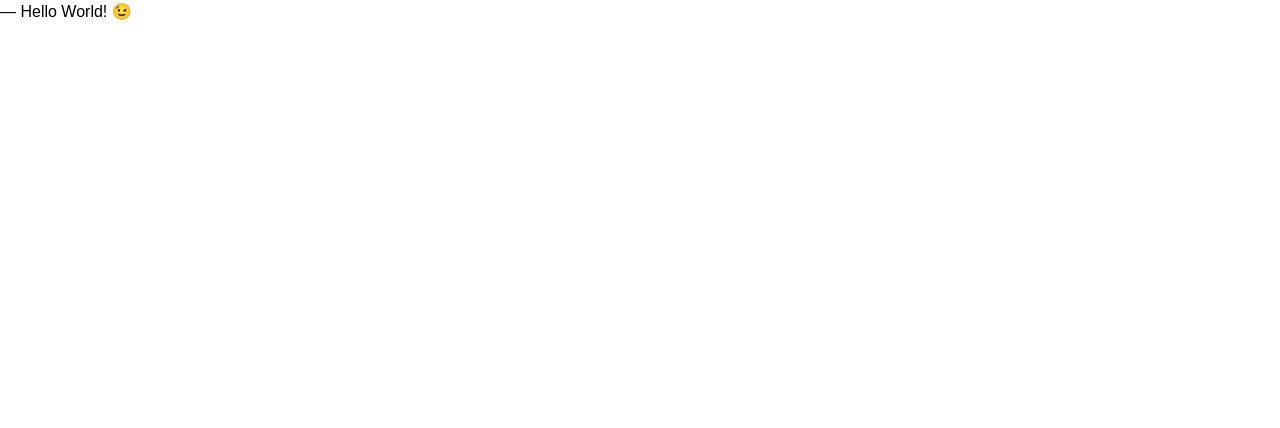
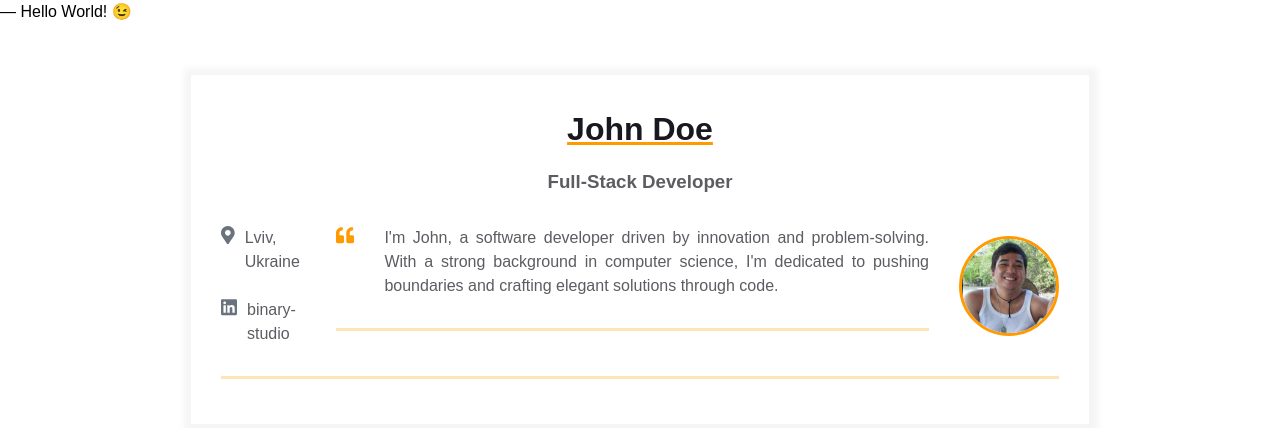
Before and after one commit to mirmirko/homepage, a plain HTML site: page index.html in a window 1280 px wide. Drawn offline with Linux system fonts and the light colour scheme.

Commit message:
Added resume content, contact info and intro

```diff
--- a/index.html
+++ b/index.html
@@ -8,5 +8,81 @@
   </head>
   <body>
     ― Hello World! &#x1F609;
+    <main>
+        <div class="resume">
+          <div class="container">
+            <div class="resume__block">
+              <h1 class="contact-info__header">John Doe</h1>
+              <h3 class="contact-info__sub-header">Full-Stack Developer</h3>
+
+              <div class="contact_info_container fh">
+                <div class="contact-info__block">
+                    <a href="" rel="author" class="contact-info__item">
+                        <div class="contact-info__item-icon-wrapper">
+                          <svg class="contact-info__item-icon" xmlns="http://www.w3.org/2000/svg" viewBox="0 0 384 512">
+                            <path
+                              d="M172.268 501.67C26.97 291.031 0 269.413 0 192 0 85.961 85.961 0
+                              192 0s192 85.961 192 192c0 77.413-26.97 99.031-172.268 309.67-9.535
+                              13.774-29.93 13.773-39.464 0zM192 272c44.183 0 80-35.817
+                              80-80s-35.817-80-80-80-80 35.817-80 80 35.817 80 80 80z"
+                            ></path>
+                          </svg>
+                        </div>
+                        <span>Lviv, Ukraine</span>
+                      </a>
+
+                      <a href="https://ua.linkedin.com/company/binary-studio_241166" rel="author" class="contact-info__item">
+                        <div class="contact-info__item-icon-wrapper">
+                          <svg class="contact-info__item-icon" xmlns="http://www.w3.org/2000/svg" viewBox="0 0 448 512">
+                            <path
+                              d="M416 32H31.9C14.3 32 0 46.5 0 64.3v383.4C0 465.5 14.3 480 31.9
+                              480H416c17.6 0 32-14.5 32-32.3V64.3c0-17.8-14.4-32.3-32-32.3zM135.4
+                              416H69V202.2h66.5V416zm-33.2-243c-21.3 0-38.5-17.3-38.5-38.5S80.9
+                              96 102.2 96c21.2 0 38.5 17.3 38.5 38.5 0 21.3-17.2 38.5-38.5
+                              38.5zm282.1 243h-66.4V312c0-24.8-.5-56.7-34.5-56.7-34.6 0-39.9
+                              27-39.9 54.9V416h-66.4V202.2h63.7v29.2h.9c8.9-16.8 30.6-34.5
+                              62.9-34.5 67.2 0 79.7 44.3 79.7 101.9V416z"
+                            ></path>
+                          </svg>
+                        </div>
+                        <span>binary-studio</span>
+                      </a>
+                </div>
+
+                <div class="container">
+                    <div class="resume__block">
+                      <div class="intro">
+                        <div class="intro__icon-wrapper">
+                          <svg class="intro__icon" xmlns="http://www.w3.org/2000/svg" viewBox="0 0 512 512">
+                            <path
+                              d="M464 256h-80v-64c0-35.3 28.7-64 64-64h8c13.3 0 24-10.7
+                              24-24V56c0-13.3-10.7-24-24-24h-8c-88.4 0-160 71.6-160 160v240c0
+                              26.5 21.5 48 48 48h128c26.5 0 48-21.5
+                              48-48V304c0-26.5-21.5-48-48-48zm-288 0H96v-64c0-35.3 28.7-64
+                              64-64h8c13.3 0 24-10.7 24-24V56c0-13.3-10.7-24-24-24h-8C71.6 32 0
+                              103.6 0 192v240c0 26.5 21.5 48 48 48h128c26.5 0
+                              48-21.5 48-48V304c0-26.5-21.5-48-48-48z"
+                            ></path>
+                          </svg>
+                        </div>
+                        <p class="intro_text">I'm John, a software developer driven by innovation and
+                          problem-solving. With a strong background in computer science,
+                          I'm dedicated to pushing boundaries and crafting elegant
+                          solutions through code.</p>
+                      </div>
+                    </div>
+                </div>
+
+                <div class="contact-info__block contact-info__block--center">
+                  <img class="contact-info__avatar" src="assets/avatar.png" alt="Avatar" />
+                </div>
+
+                <div class="contact-info__block"></div>
+              </div>
+            </div>
+          </div>
+        </div>
+      </main>
+
   </body>
 </html>
```
Also changed, not shown: assets/avatar.png (added).
